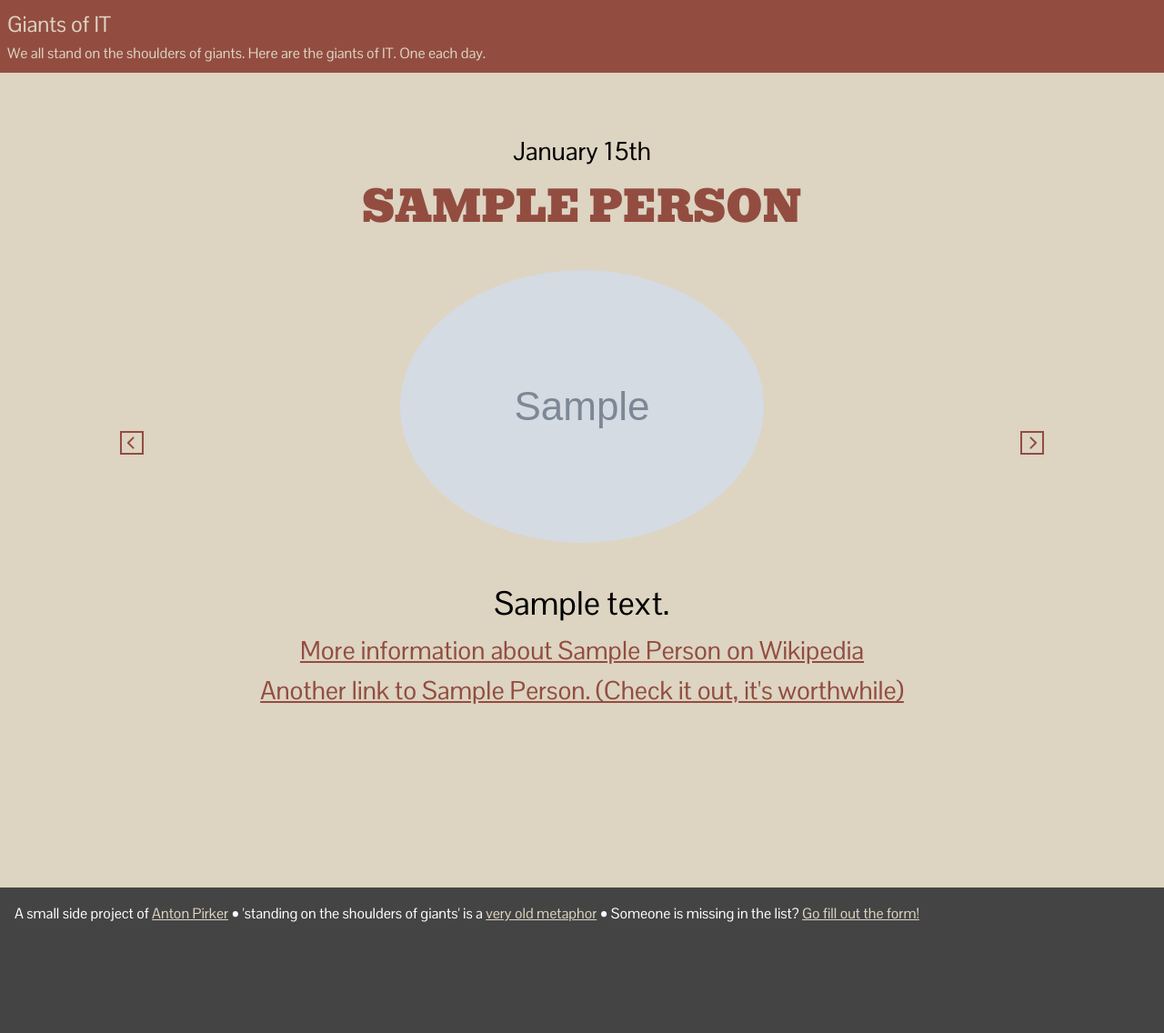
After one commit to antonpirker/giants, a Django app: template giants/templates/person.html in a window 1280 px wide. The commit adds this page. Shown: the whole page at 91% size. Run offline with Django 3.2, Linux system fonts and the light colour scheme; tables that the repository leaves empty hold one stand-in row (values such as "Sample post"); the template is opened without the code that fills it: values that come from a table or form of the project are taken from there, most other values are stand-ins (such as "Sample title", 1, 10 or a date in 2020); grey boxes marked "Sample" are stand-in pictures; parts of the project's set-up code (start-up, migrations or seed data) failed here and were passed over; some libraries are stand-ins or nearby versions.

Commit message:
Refactored frontend code a little

```diff
--- a/giants/settings.py
+++ b/giants/settings.py
@@ -110,6 +110,7 @@ USE_TZ = True
 # https://docs.djangoproject.com/en/1.8/howto/static-files/
 
 STATIC_URL = '/static/'
+STATIC_ROOT = os.path.abspath(os.path.join(BASE_DIR, 'static'))
 
 MEDIA_URL = '/media/'
 MEDIA_ROOT = os.path.abspath(os.path.join(BASE_DIR, 'media'))
--- a/giants/templates/index.html
+++ b/giants/templates/base.html
@@ -1,4 +1,3 @@
-{% load thumbnail %}
 <html>
 <head>
     <meta charset="utf-8">
@@ -12,22 +11,23 @@
             font: 400 16px/1.6 'Pontano Sans', Verdana, Helvetica, sans-serif;
         }
         html, body {
+            margin: 0;
             padding: 0;
-            margin: 0;
             width: 100%;
         }
         html {
             background-color: #444;
             -webkit-background-size: cover;
             -moz-background-size: cover;
+            -ms-background-size: cover;
             -o-background-size: cover;
             background-size: cover;
         }
         header {
-            width: 100%;
-            padding: 1vmin;
             background-color: #924D40;
             color: #DDD4C2;
+            padding: 1vmin;
+            width: 100%;
         }
         header h2, header p {
             margin: 0;
@@ -37,11 +37,11 @@
         }
         section {
             background-color: #DDD4C2;
+            max-height: 90vh;
+            min-height: 70vmax;
+            padding: 4em 1em;
             width: 100%;
             text-align: center;
-            padding: 4em 1em;
-            min-height: 70vmax;
-            max-height: 90vh;
         }
         section span, section span a {
             font-size: 3.5vmin;
@@ -51,19 +51,19 @@
             margin: 3vw 5vw;
         }
         h1 {
+            color: #924D40;
             font: 400 60px/1.3 'Bevan', Georgia, serif;
+            font-size: 5.9vmin;
+            margin: 1vmin 0;
             text-transform: uppercase;
             width: 100%;
-            color: #924D40;
-            font-size: 5.9vmin;
-            margin: 1vmin 0;
         }
         h2 {
             font-size: 3vmin;
         }
         h3 {
+            color: #444;
             font: 400 60px/1.3 'Bevan', Georgia, serif;
-            color: #444;
         }
         img {
             border-radius: 50%;
@@ -85,51 +85,54 @@
             color: #924D40;
         }
         footer {
-            width: 100%;
+            color: #fff;
             height: 20vh;
             padding: 2vmin;
-            color: #fff;
+            width: 100%;
         }
         footer a {
             color: #DDD4C2;
         }
         p.image {
+            display: block;
             position: relative;
-            display: block;
         }
         button {
-            position: absolute;
-            display: block;
-            height: 200px;
-            width: 200px;
-            line-height: 0px;
-            font-size: 0px;
-            cursor: pointer;
             background: transparent;
-            background-image: url('img/arrow.svg');
+            background-image: url('/static/img/arrow.svg');
             background-position: 30% 50%;
             background-repeat: no-repeat;
+            border: none;
             color: transparent;
+            cursor: pointer;
+            display: block;
+            font-size: 0px;
+            height: 200px;
+            line-height: 0px;
+            margin-top: -10px;
+            outline: none;
+            padding: 0;
+            position: absolute;
             top: 100px;
-            margin-top: -10px;
-            padding: 0;
-            border: none;
-            outline: none;
+            width: 200px;
         }
         button.prev {
             left: 0vmin;
         }
         button.next {
+            -webkit-transform: rotate(180deg);
             -ms-transform: rotate(180deg);
-            -webkit-transform: rotate(180deg);
             transform: rotate(180deg);
             right: 0vmin;
         }
     </style>
+
     <title>Giants of IT</title>
+
     <link href="http://fonts.googleapis.com/css?family=Bevan" rel="stylesheet" type="text/css">
     <link href="http://fonts.googleapis.com/css?family=Pontano+Sans" rel="stylesheet" type="text/css">
 </head>
+
 <body>
     <header>
         <h2>Giants of IT</h2>
@@ -137,24 +140,9 @@
             We all stand on the shoulders of giants. Here are the giants of IT. One each day.
         </p>
     </header>
+
     <section>
-        <span>{{ current_date|date:"F jS" }}</span>
-        <h1>{{ person.name|title }}</h1>
-        <p class="image">
-            <button type="button" class="prev">Previous</button>
-            <button type="button" class="next">Next</button>
-            <img src="{{ person.image|thumbnail_url:"big_image" }}" alt="{{ person.name }}" />
-        <p>
-        <p>
-            {{ person.description }}
-            <span>
-                <a href="{{ person.wikipedia_link }}" target="_blank">More information about {{ person.name|title }} on Wikipedia</a>
-                {% if person.additional_link %}
-                    <br/>
-                    <a href="{{ person.additional_link }}" target="_blank">Yet another link. (Check it out, it's worthwhile)</a>
-                {% endif %}
-            </span>
-        </p>
+        {% block content %}{% endblock content %}
     </section>
 
     <footer>
@@ -162,9 +150,7 @@
     </footer>
 
     <script>
-        document.onkeydown = checkKey;
-
-        function checkKey(e) {
+        var checkKey = function(e) {
             e = e || window.event;
 
             if (e.keyCode == '37') {  // left arrow
@@ -172,7 +158,9 @@
             } else if (e.keyCode == '39') {  // right arrow
                console.log("right");
             }
-        }
+        };
+
+        document.onkeydown = checkKey;
     </script>
 </body>
 </html>
--- /dev/null
+++ b/giants/templates/person.html
@@ -0,0 +1,23 @@
+{% extends "base.html" %}
+
+{% load thumbnail %}
+
+{% block content %}
+    <span>{{ current_date|date:"F jS" }}</span>
+    <h1>{{ person.name|title }}</h1>
+    <p class="image">
+        <button type="button" class="prev">Previous</button>
+        <button type="button" class="next">Next</button>
+        <img src="{{ person.image|thumbnail_url:"big_image" }}" alt="{{ person.name }} - {{ person.description }}" />
+    <p>
+    <p>
+        {{ person.description }}
+        <span>
+            <a href="{{ person.wikipedia_link }}" target="_blank">More information about {{ person.name|title }} on Wikipedia</a>
+            {% if person.additional_link %}
+                <br/>
+                <a href="{{ person.additional_link }}" target="_blank">Another link to {{ person.name|title }}. (Check it out, it's worthwhile)</a>
+            {% endif %}
+        </span>
+    </p>
+{% endblock content %}
--- a/giants/views.py
+++ b/giants/views.py
@@ -21,7 +21,7 @@ def home(request):
     return redirect(giant_url)
 
 
-def person(request, template_name='index.html', month=None, day=None):
+def person(request, template_name='person.html', month=None, day=None):
     """
     Displays one person.
     """
```
Also changed, not shown: 1 other file.
